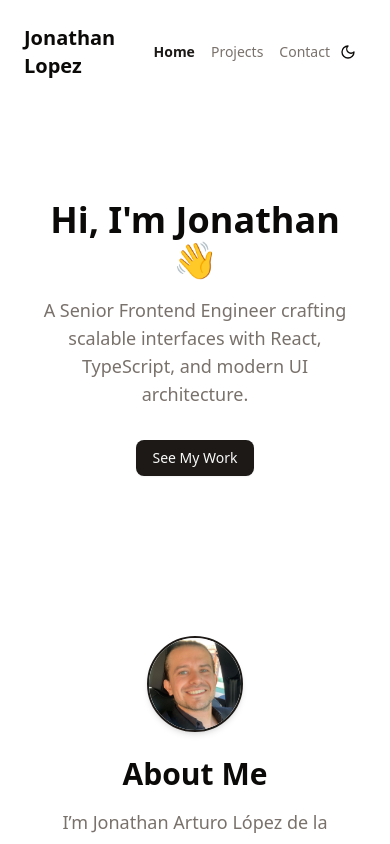
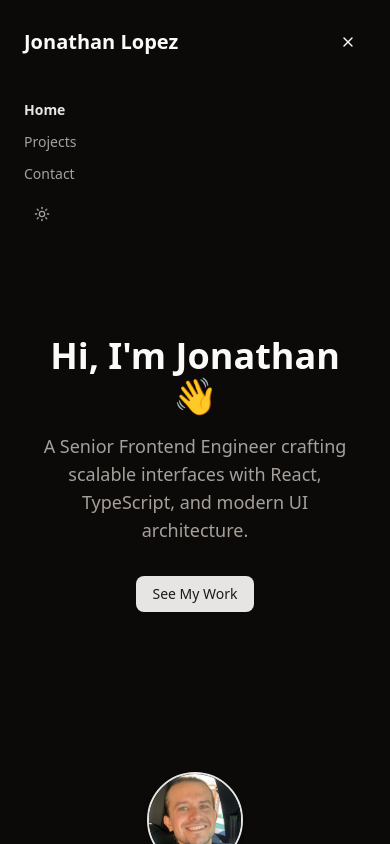
Before and after one commit to JonaLGarza/porfolio, a React (Vite) app: page / in a window 390 px wide. Both pictures are taken after a click on the button 348 px from the left and 52 px from the top of the page. Shown: the top 844 px of the page. Built offline with nearby package versions, Linux system fonts and the light colour scheme.

Commit message:
added mobile support

```diff
--- a/src/layout/MainLayout.tsx
+++ b/src/layout/MainLayout.tsx
@@ -1,10 +1,12 @@
 import { Outlet, NavLink } from "react-router-dom";
 import { useTheme } from "next-themes";
-import { Moon, Sun } from "lucide-react";
+import { Moon, Sun, Menu, X } from "lucide-react";
+import { useState } from "react";
 import Button from "../components/atoms/Button";
 
 export default function MainLayout() {
   const { resolvedTheme, setTheme } = useTheme();
+  const [menuOpen, setMenuOpen] = useState(false);
 
   const handleToggleTheme = () => {
     setTheme(resolvedTheme === "dark" ? "light" : "dark");
@@ -15,7 +17,20 @@ export default function MainLayout() {
       <header className="flex justify-between items-center mb-10">
         <h1 className="text-xl font-bold">Jonathan Lopez</h1>
 
-        <nav className="space-x-4 text-muted-foreground text-sm">
+        {/* Mobile menu button */}
+        <div className="sm:hidden">
+          <Button
+            variant="ghost"
+            size="icon"
+            onClick={() => setMenuOpen(!menuOpen)}
+            aria-label="Toggle Menu"
+          >
+            {menuOpen ? <X className="size-4" /> : <Menu className="size-4" />}
+          </Button>
+        </div>
+
+        {/* Desktop nav */}
+        <nav className="hidden sm:flex space-x-4 text-muted-foreground text-sm">
           <NavLink
             to="/"
             className={({ isActive }) =>
@@ -42,6 +57,7 @@ export default function MainLayout() {
           </NavLink>
         </nav>
 
+        <div className="hidden sm:block">
           <Button
             variant="ghost"
             size="icon"
@@ -54,7 +70,53 @@ export default function MainLayout() {
               <Moon className="size-4" />
             )}
           </Button>
+        </div>
       </header>
+
+      {/* Mobile nav */}
+      {menuOpen && (
+        <nav className="sm:hidden flex flex-col gap-3 mb-6 text-sm text-muted-foreground">
+          <NavLink
+            to="/"
+            className={({ isActive }) =>
+              isActive ? "text-primary font-semibold" : ""
+            }
+            onClick={() => setMenuOpen(false)}
+          >
+            Home
+          </NavLink>
+          <NavLink
+            to="/projects"
+            className={({ isActive }) =>
+              isActive ? "text-primary font-semibold" : ""
+            }
+            onClick={() => setMenuOpen(false)}
+          >
+            Projects
+          </NavLink>
+          <NavLink
+            to="/contact"
+            className={({ isActive }) =>
+              isActive ? "text-primary font-semibold" : ""
+            }
+            onClick={() => setMenuOpen(false)}
+          >
+            Contact
+          </NavLink>
+          <Button
+            variant="ghost"
+            size="icon"
+            onClick={handleToggleTheme}
+            aria-label="Toggle Theme"
+          >
+            {resolvedTheme === "dark" ? (
+              <Sun className="size-4" />
+            ) : (
+              <Moon className="size-4" />
+            )}
+          </Button>
+        </nav>
+      )}
 
       <Outlet />
     </div>
```
Lines whose indentation alone changed are shown as unchanged.
